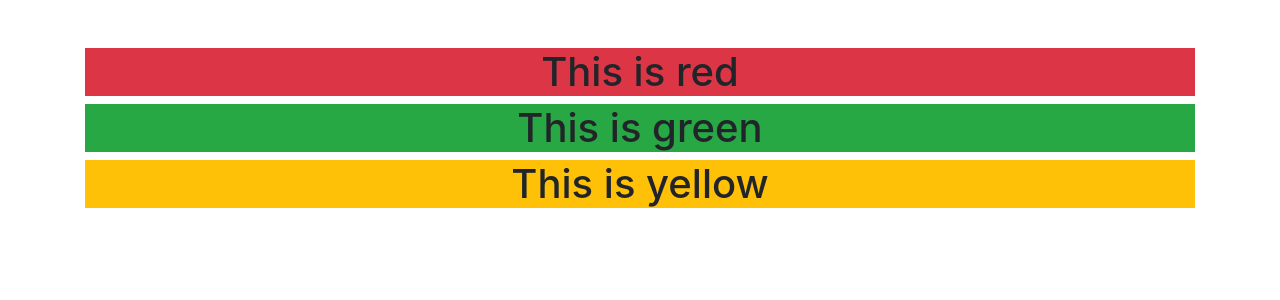
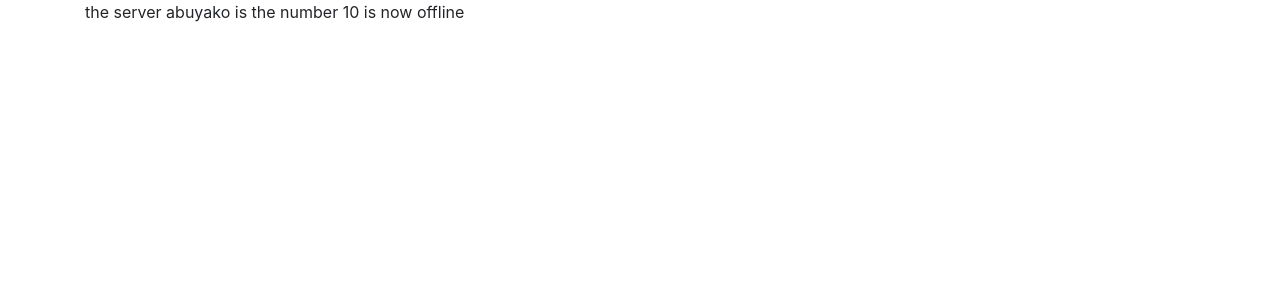
Before and after one commit to abuyako/AngularJs-App, an Angular app: page / in a window 1280 px wide. Shown: the top 300 px of the page. Built offline with nearby package versions, Linux system fonts and the light colour scheme.

Commit message:
playing with components

```diff
--- a/src/app/app.component.html
+++ b/src/app/app.component.html
@@ -1,5 +1,3 @@
-<div class="container mt-5">
-  <app-red></app-red>
-  <app-green></app-green>
-  <app-yellow></app-yellow>
+<div class="container">
+  <p> the server {{ serverName }} is the number {{ serverNumber }} is now {{ serverStatus }} </p>
 </div>
--- a/src/app/app.component.ts
+++ b/src/app/app.component.ts
@@ -6,5 +6,7 @@ import { Component } from '@angular/core';
   styleUrls: ['./app.component.css']
 })
 export class AppComponent {
-  name = 'abuyako';
+  serverName = 'abuyako';
+  serverNumber = 10;
+  serverStatus = 'offline';
 }
```
